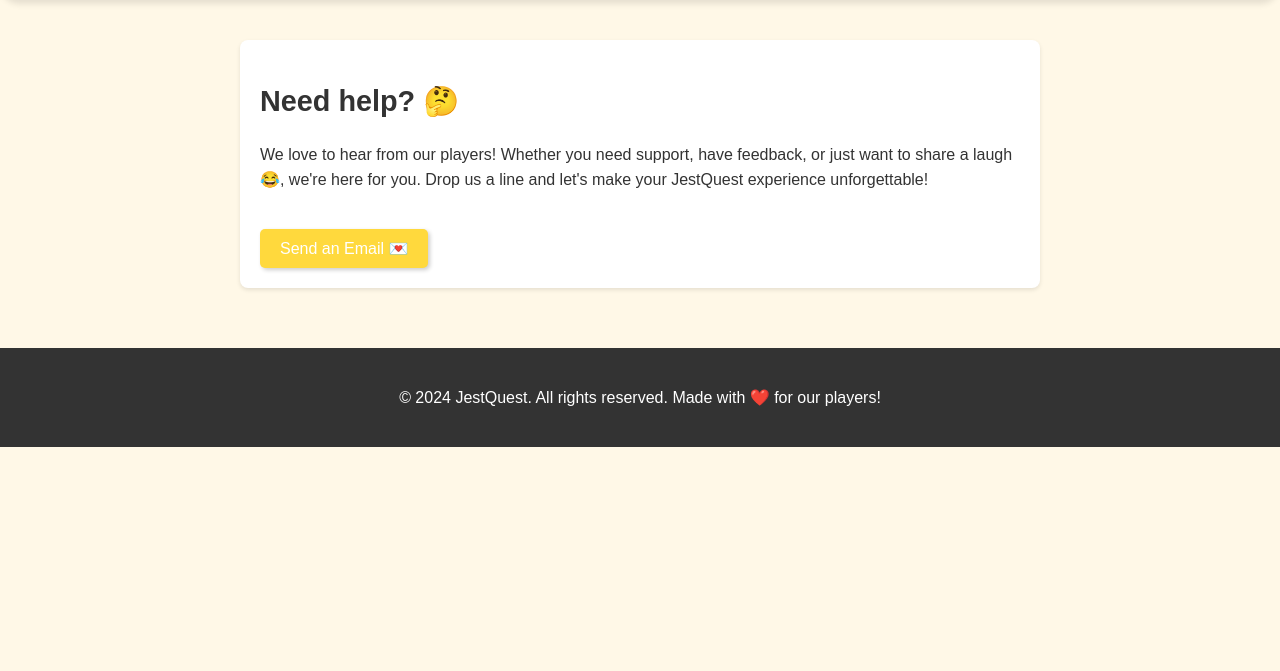
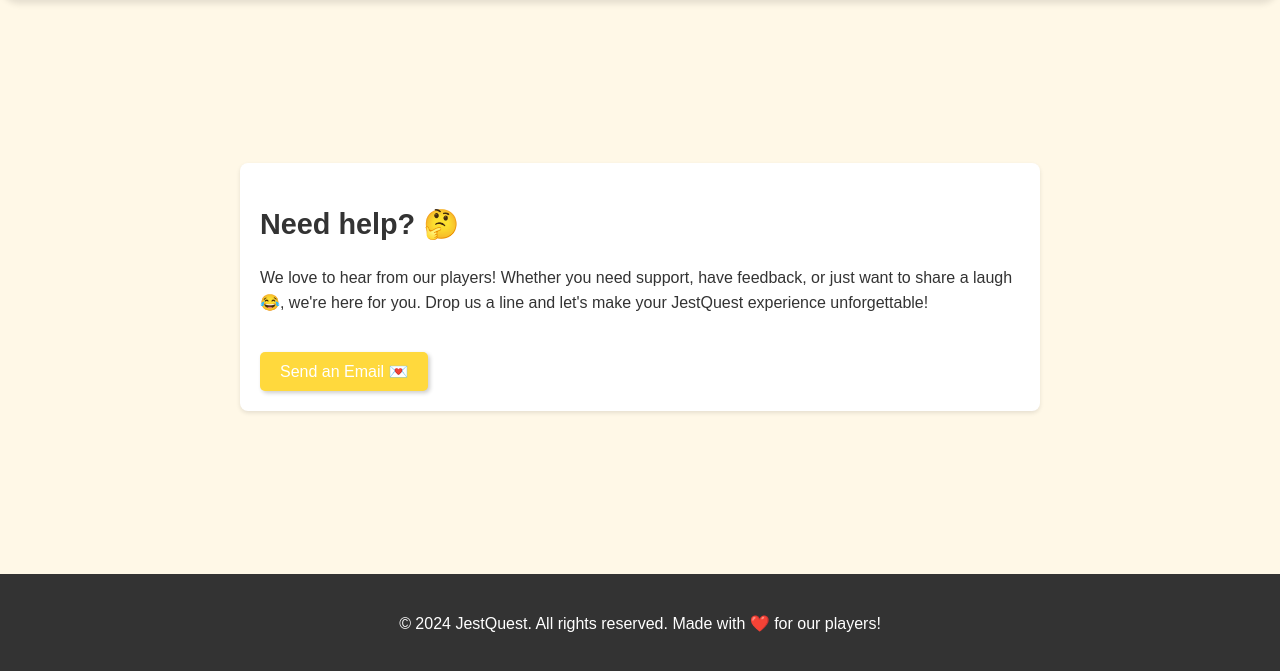
Before and after one commit to JestQuest/supportPage, a plain HTML site: page index.html in a window 1280 px wide. Shown: the part 127-798 px from the top of the page. Drawn offline with Linux system fonts and the light colour scheme.

Commit message:
Update index.html

```diff
--- a/index.html
+++ b/index.html
@@ -9,18 +9,19 @@
         from { opacity: 0; }
         to { opacity: 1; }
     }
-    body {
+    html, body {
+        height: 100%;
+        margin: 0;
+        padding: 0;
         font-family: 'Arial', sans-serif;
         background-color: #FFF8E7; /* Light background for better readability */
         color: #333;
-        margin: 0;
-        padding: 0;
         animation: fadeIn 1s ease-in-out;
     }
-    .container {
-        max-width: 800px;
-        margin: auto;
-        padding: 20px;
+    #page-container {
+        display: flex;
+        flex-direction: column;
+        min-height: 100%;
     }
     header {
         background: linear-gradient(45deg, #FF6B6B, #FFD93D, #32B5FF); /* Colorful gradient to match the app logo */
@@ -36,11 +37,22 @@
         font-size: 2.5rem;
         text-shadow: 2px 2px 4px rgba(0,0,0,0.2);
     }
+    main {
+        flex: 1;
+        display: flex;
+        flex-direction: column;
+        justify-content: center; /* Center main content vertically */
+    }
+    .container {
+        max-width: 800px;
+        margin: auto;
+        padding: 20px;
+    }
     .support-content {
         background-color: white;
         border-radius: 8px;
         padding: 20px;
-        margin-top: 20px;
+        margin: 20px auto;
         box-shadow: 0 2px 4px rgba(0,0,0,0.1);
         transition: transform 0.2s ease-in-out;
     }
@@ -74,7 +86,6 @@
         padding: 20px;
         background-color: #333;
         color: white;
-        margin-top: 40px;
     }
     footer p {
         margin: 0;
@@ -83,6 +94,7 @@
 </style>
 </head>
 <body>
+<div id="page-container">
     <header>
         <div class="container">
             <h1>Welcome to JestQuest Support 🚀</h1>
@@ -102,5 +114,6 @@
             <p>&copy; 2024 JestQuest. All rights reserved. Made with ❤️ for our players!</p>
         </div>
     </footer>
+</div>
 </body>
 </html>
```
Lines whose indentation alone changed are shown as unchanged.
